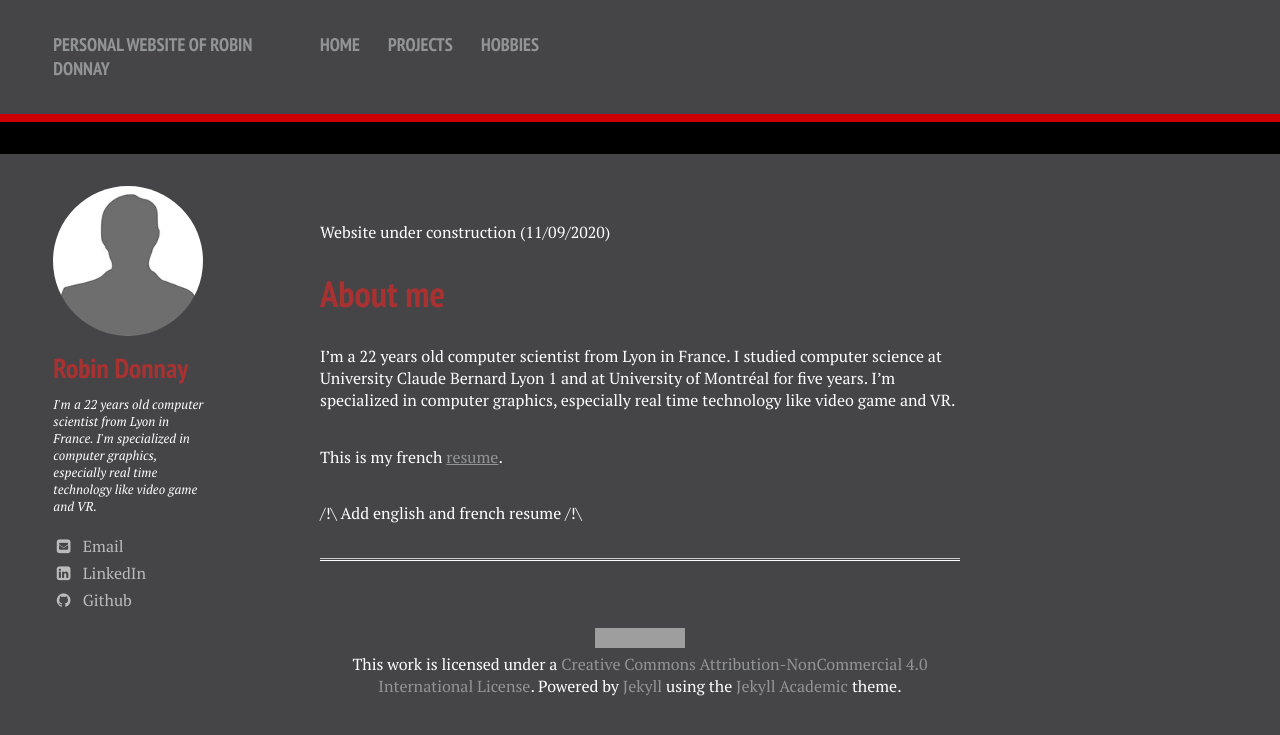
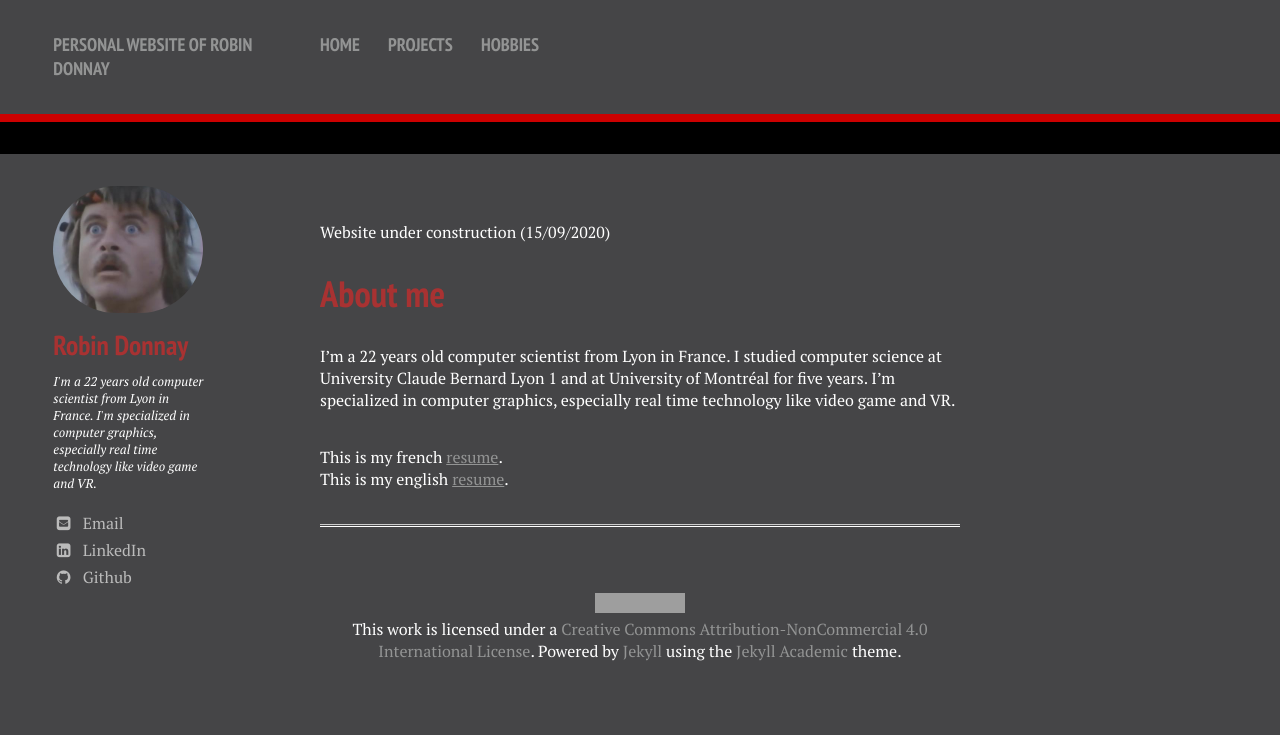
Before and after one commit to Aros69/RobinDonnay, a Jekyll site: the page built from index.md, in a window 1280 px wide. Shown: the top 735 px of the page. Built offline with Jekyll 4.4.1, drawn with Linux system fonts in a browser that asks for light colours; nearby versions of some CDN libraries; grey boxes are pictures that could not be loaded.

Commit message:
Temp bio photo

```diff
--- a/_config.yml
+++ b/_config.yml
@@ -8,7 +8,6 @@ logo: # filename of a logo image that has been placed into your images directory
 owner:
   name: Robin Donnay
   avatar: bio-photo.jpg
-  # bio: "Fan of video game and computer science, I'd love to create my own games to share my passion with gamers all around the world."
   bio: "I'm a 22 years old computer scientist from Lyon in France. I'm specialized in computer graphics, especially real time technology like video game and VR."
   email: donnay.robin@gmail.com
   # Do not include the @ symbol in your Twitter username
--- a/index.md
+++ b/index.md
@@ -3,7 +3,7 @@ layout: page
 excerpt: "About Me..."
 ---
 
-Website under construction (11/09/2020)
+Website under construction (15/09/2020)
 
 # About me
 
@@ -11,5 +11,4 @@ I'm a 22 years old computer scientist from Lyon in France. I studied computer sc
 
 
 This is my french [resume](/RobinDonnay/pdf/CV_Robin_Donnay_FR.pdf).
-
-/!\ Add english and french resume /!\
+This is my english [resume](/RobinDonnay/pdf/CV_Robin_Donnay_EN.pdf).
```
Also changed, not shown: images/bio-photo.jpg.
